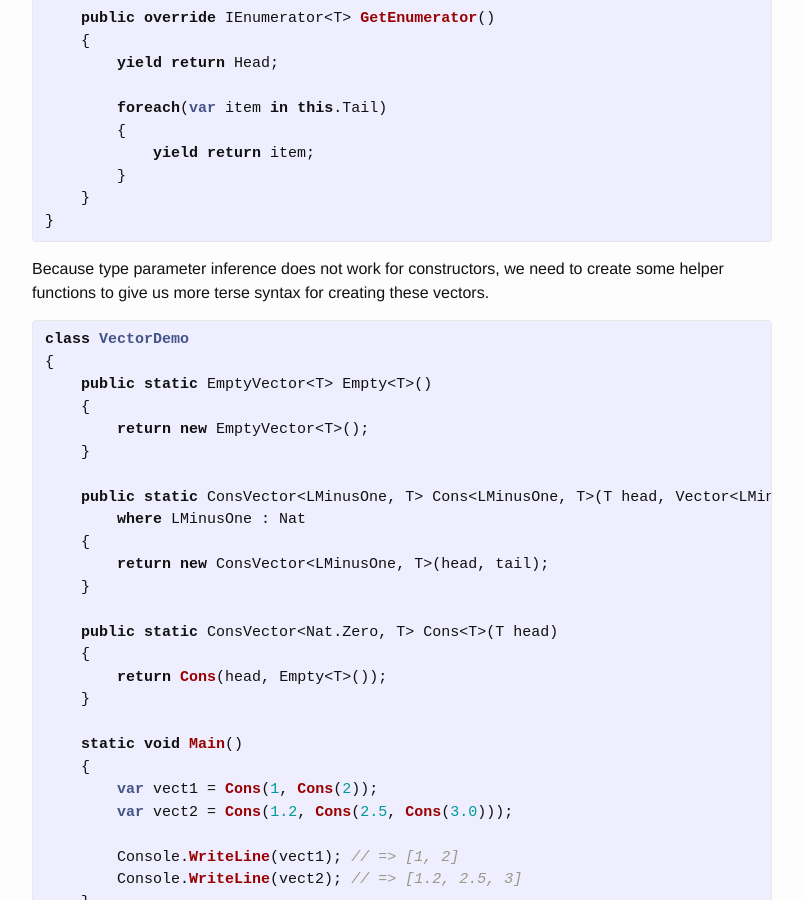
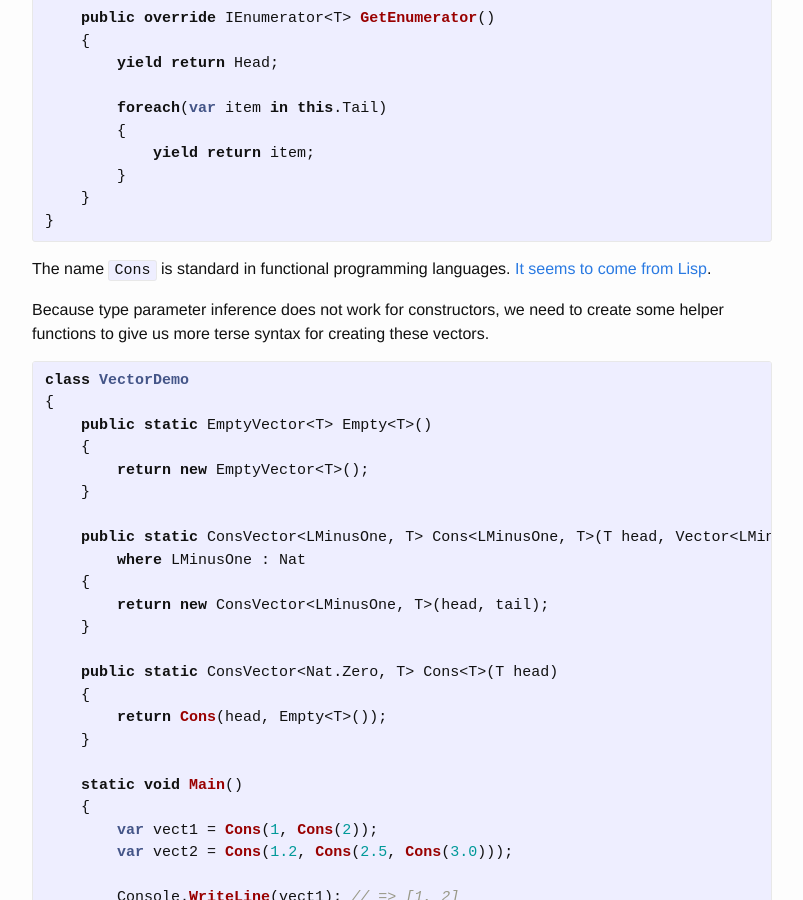
Before and after one commit to cameron-martin/cameron-martin.github.io, a Jekyll site: the page built from _posts/2016-03-03-type-level-naturals-in-c-sharp.md, in a window 1280 px wide and 900 px high, scrolled down 2079 px. Shown: the whole window, without its empty margins (238-1041 px from the left). Built offline with Jekyll 4.4.1, drawn with Linux system fonts in a browser that asks for light colours; comment, search, counter and statistics services are not loaded.

Commit message:
Added note about where the terminology Cons comes from.

```diff
--- a/_posts/2016-03-03-type-level-naturals-in-c-sharp.md
+++ b/_posts/2016-03-03-type-level-naturals-in-c-sharp.md
@@ -97,6 +97,8 @@ public class ConsVector<LMinusOne, T> : Vector <Nat.Succ<LMinusOne>, T>
     }
 }
 {% endhighlight %}
+
+The name `Cons` is standard in functional programming languages. [It seems to come from Lisp][cons].
 
 Because type parameter inference does not work for constructors, we need to create some helper functions to give us more terse syntax for creating these vectors.
 
@@ -255,3 +257,4 @@ Open questions:
 
 [Idris]: http://www.idris-lang.org/
 [peano]: https://en.wikipedia.org/wiki/Peano_axioms
+[cons]: https://en.wikipedia.org/wiki/Cons
```
